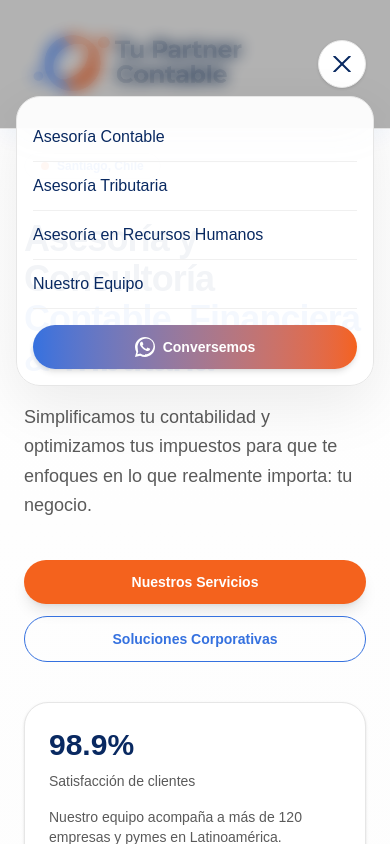
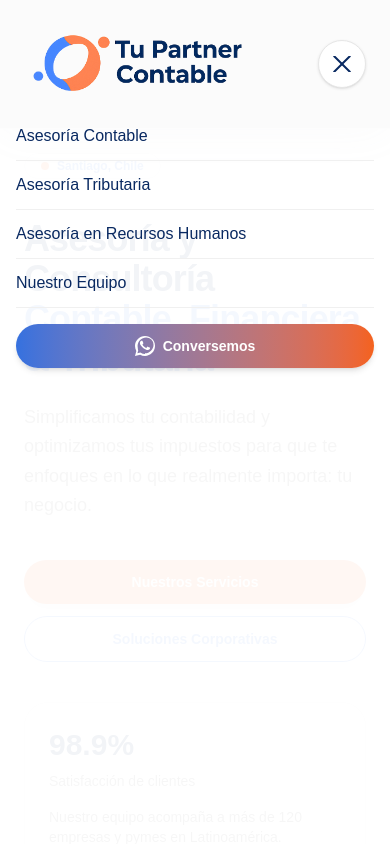
Before and after one commit to Dxeg0o/tupartnercontable, a Next.js app in the folder my-app/: page / in a window 390 px wide. Both pictures are taken after a click on the button 342 px from the left and 64 px from the top of the page. Shown: the top 844 px of the page. Built offline with nearby package versions, Linux system fonts and the light colour scheme.

Commit message:
fix menu phone

```diff
--- a/my-app/src/app/components/Navigation.tsx
+++ b/my-app/src/app/components/Navigation.tsx
@@ -29,7 +29,7 @@ export function Navigation({ navigation }: NavigationProps) {
 
   return (
     <header className="sticky top-0 z-50 w-full border-b border-[#E6E6E6] bg-white/90 shadow-[0_4px_30px_rgba(53,113,223,0.08)] backdrop-blur-xl">
-      <div className="mx-auto flex max-w-6xl items-center justify-between px-6 py-4 lg:px-8">
+      <div className="relative z-[60] mx-auto flex max-w-6xl items-center justify-between px-6 py-4 lg:px-8">
         <Link href="/" className="flex items-center text-[#092961] transition-colors hover:text-[#3571DF] my-4">
           <Image
             src="/completo.png"
@@ -98,13 +98,13 @@ export function Navigation({ navigation }: NavigationProps) {
 
       <div
         id="mobile-navigation"
-        className={`fixed inset-x-4 top-24 z-50 origin-top rounded-3xl border border-[#E6E6E6] bg-white/95 shadow-[0_20px_60px_rgba(0,0,0,0.08)] backdrop-blur-xl transition-all duration-300 lg:hidden ${
+        className={`fixed inset-0 z-50 h-[100dvh] bg-white/95 backdrop-blur-xl transition-all duration-300 lg:hidden ${
           isMenuOpen
-            ? "scale-100 opacity-100 translate-y-0"
-            : "pointer-events-none scale-95 opacity-0 translate-y-2"
+            ? "translate-y-0 opacity-100"
+            : "pointer-events-none translate-y-full opacity-0"
         }`}
       >
-        <nav className="flex flex-col divide-y divide-[#F0F0F0] p-4 text-base font-medium text-[#092961]">
+        <nav className="flex flex-col divide-y divide-[#F0F0F0] p-4 pt-28 text-base font-medium text-[#092961]">
           {navigation.map((item) => (
             <Link
               key={item.label}
```
